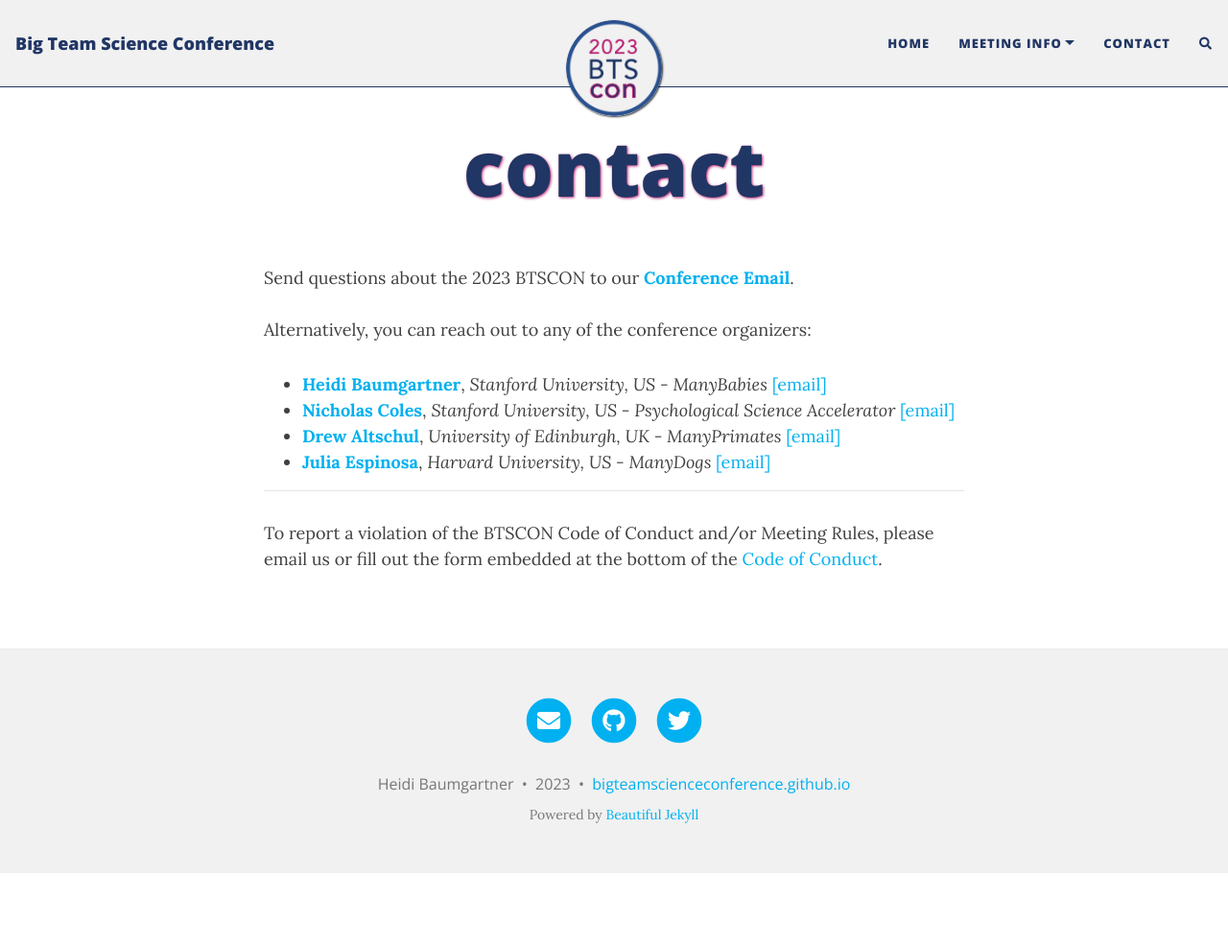
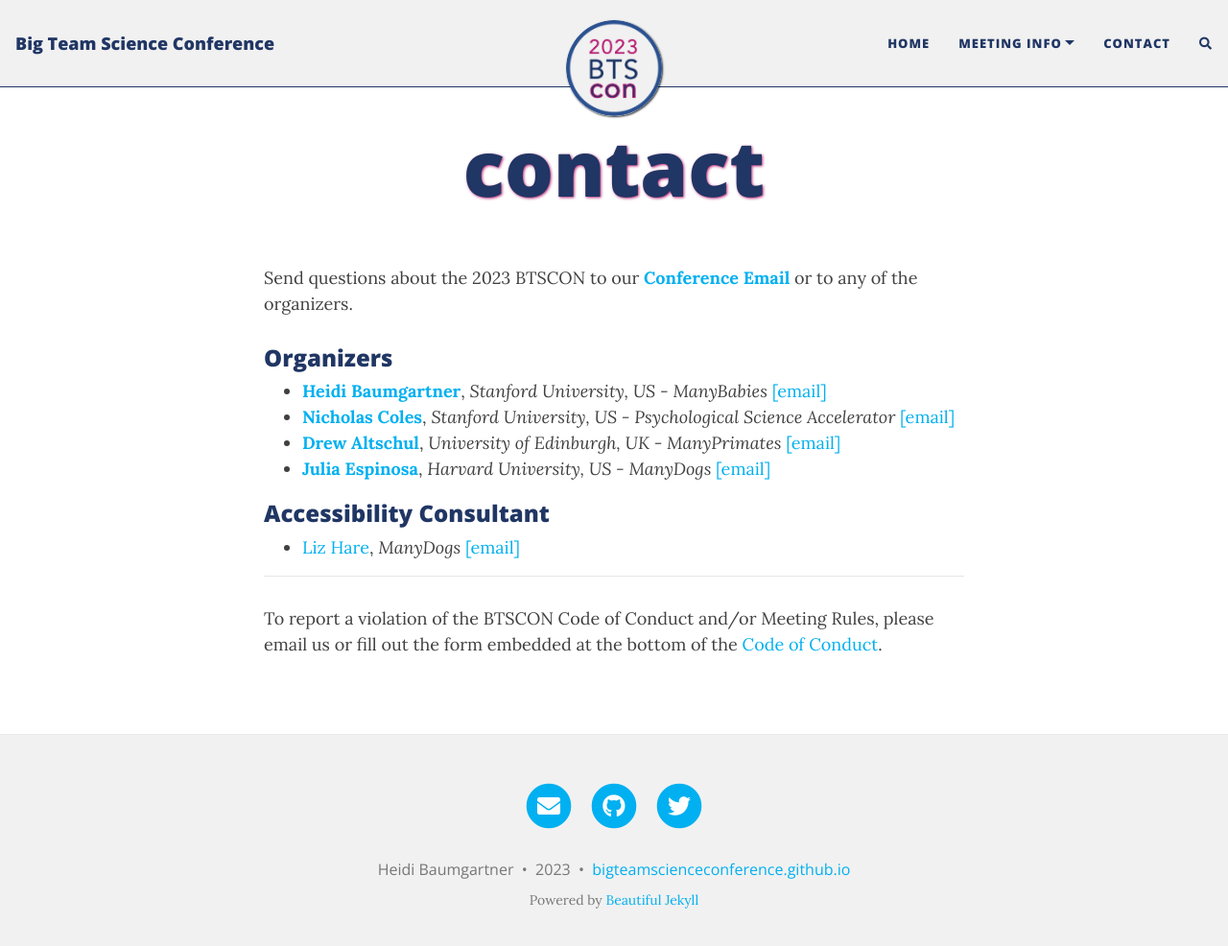
Before and after one commit to bigteamscienceconference/bigteamscienceconference.github.io, a Jekyll site: the page built from contact.md, in a window 1280 px wide and 999 px high. Shown: the top 986 px of the window at 96% size. Built offline with Jekyll 4.4.1, drawn with Linux system fonts in a browser that asks for light colours; nearby versions of some CDN libraries; comment, search, counter and statistics services are not loaded.

Commit message:
Update contact.md

```diff
--- a/contact.md
+++ b/contact.md
@@ -4,15 +4,16 @@
 ---
 
 
-Send questions about the 2023 BTSCON to our [**Conference Email**](mailto:bigteamscienceconference@gmail.com). <br>
-<br>
-Alternatively, you can reach out to any of the conference organizers:
+Send questions about the 2023 BTSCON to our [**Conference Email**](mailto:bigteamscienceconference@gmail.com) or to any of the organizers. <br>
 
+### Organizers
 * [**Heidi Baumgartner**](https://profiles.stanford.edu/heidi-baumgartner), *Stanford University, US - ManyBabies* [[email]](mailto:heidib@stanford.edu)
 * [**Nicholas Coles**](https://hai.stanford.edu/people/nicholas-coles), *Stanford University, US - Psychological Science Accelerator* [[email]](mailto:ncoles@stanford.edu)
 * [**Drew Altschul**](https://www.ed.ac.uk/profile/drewmaltschul), *University of Edinburgh, UK - ManyPrimates* [[email]](mailto:Drew.Altschul@ed.ac.uk)
 * [**Julia Espinosa**](https://sites.google.com/view/jespinosa?pli=1), *Harvard University, US - ManyDogs* [[email]](mailto:jespinosa@g.harvard.edu)
 
+### Accessibility Consultant
+* [Liz Hare](http://www.doggenetics.com/), *ManyDogs* [[email]](LizHare@DogGenetics.com)
 
 ***
 
```
